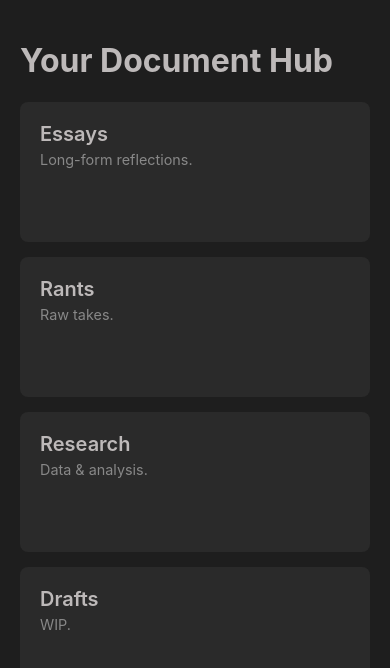
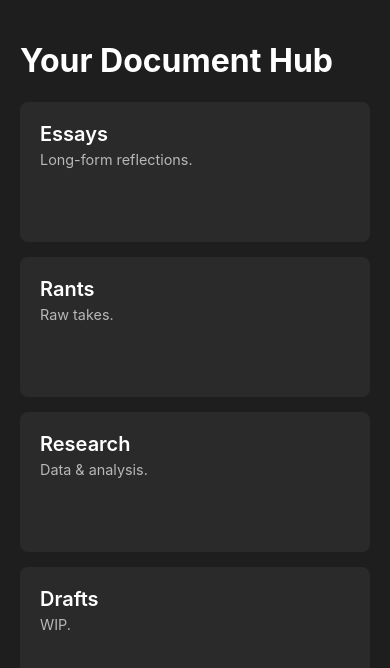
Before and after one commit to kakalukium/Test, a plain HTML site: page index.html in a window 390 px wide. Drawn offline with Linux system fonts and the light colour scheme.

Commit message:
Update site files

```diff
--- a/index.html
+++ b/index.html
@@ -9,6 +9,7 @@
         :root {
             --bg: #1e1e1e;
             --card: #2a2a2a;
+            --subtle: #888888;
             --accent: #007bff;
             /* Define different font families for different sections */
             --font-main:'SF Mono', 'sans-serif', -apple-system, BlinkMacSystemFont, 'Segoe UI', Roboto, 'Helvetica Neue';
@@ -16,9 +17,9 @@
             --font-post-desktop: 'Menlo','Liberation Mono', 'Consolas', 'Monaco', 'SFMono-Regular', 'SF Mono', 'Droid Sans Mono';
 
             /* Color variables for different sections */
-            --text-main: #bdb9b9;
-            --subtle-main: #888888;
-            --text-post: #b4a9a9;
+            --text-main: #ffffff;
+            --subtle-main: #b9b7b7;
+            --text-post: #d8d8d8;
             --subtle-post: #888888;
         }
 
@@ -88,6 +89,9 @@
 
         /* Mobile styles for static content */
         @media (max-width: 767px) {
+             .content-container {
+                 margin-top: 50px;
+             }
             #static-content {
                 font-size: 80%;
             }
```
